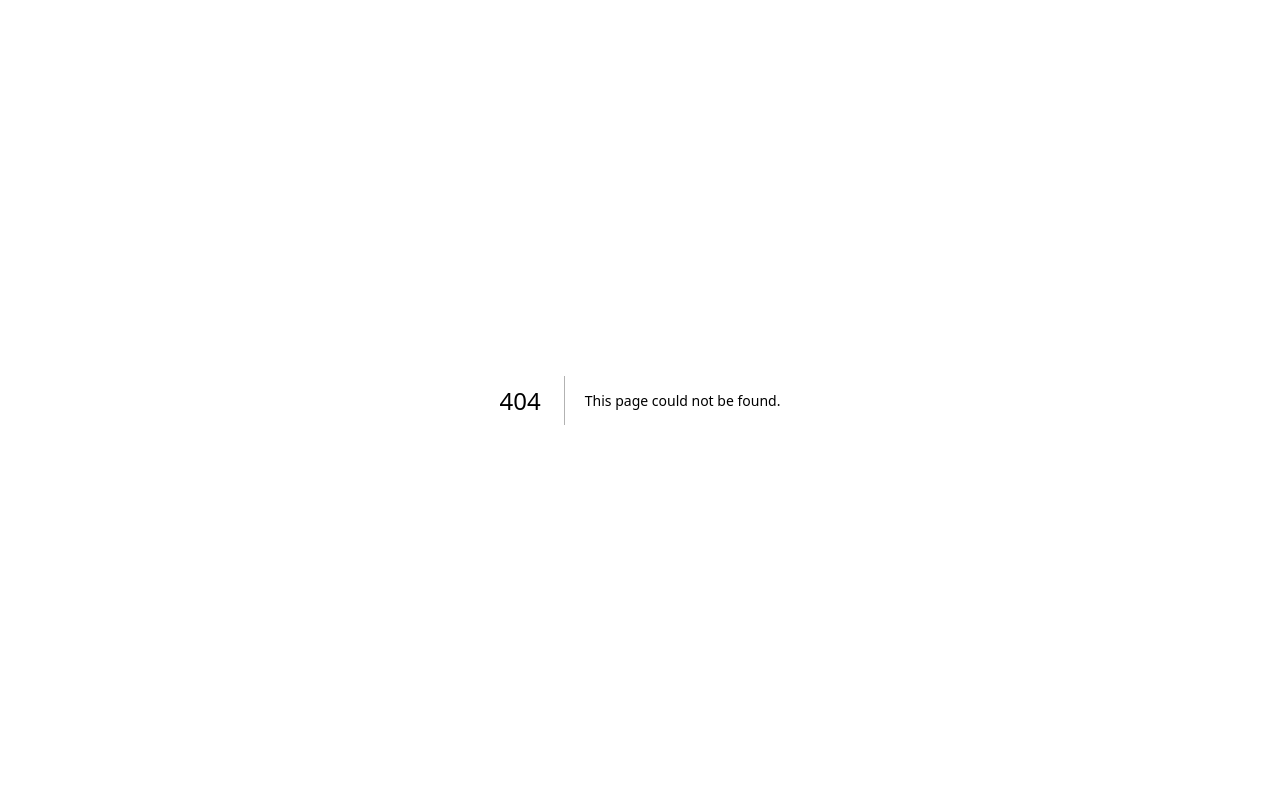
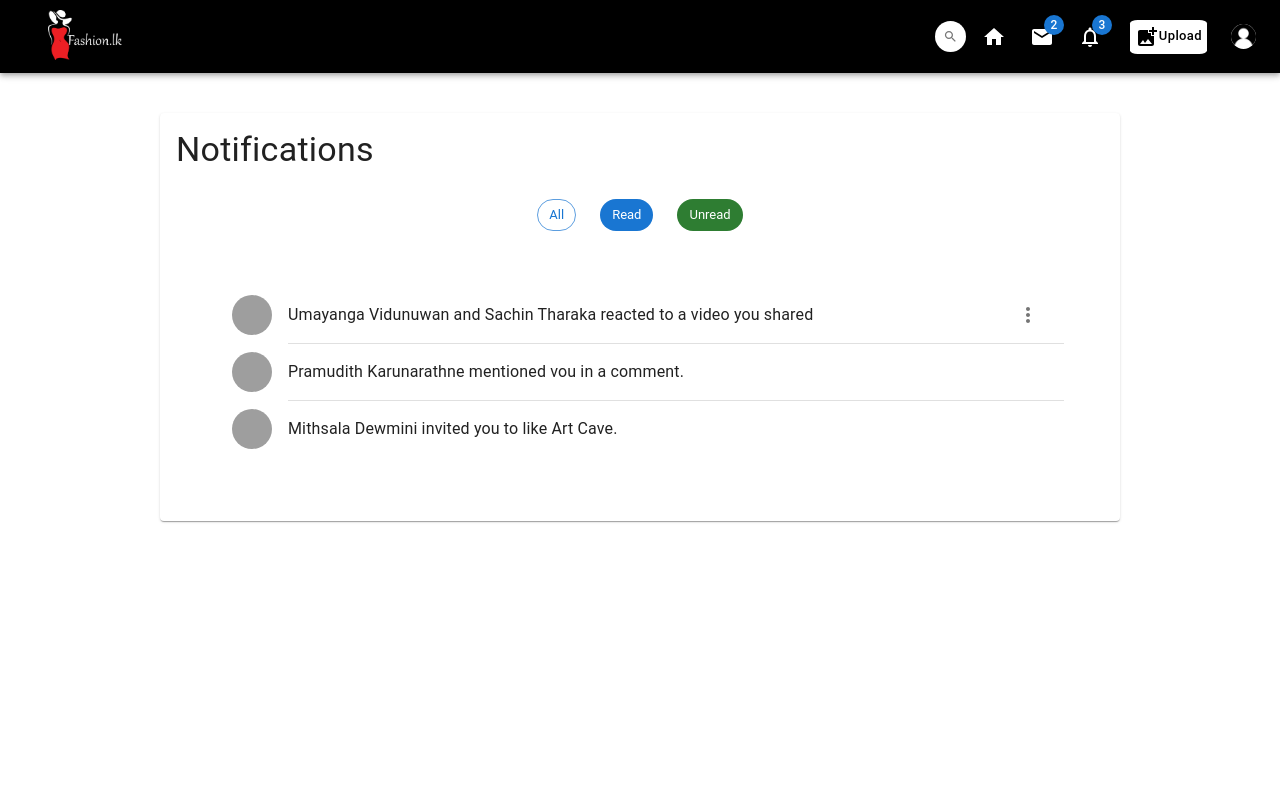
Before and after one commit to N-kapila/models-site, a Next.js app: page /notifications in a window 1280 px wide. Before the commit this address had no page. Shown: the top 800 px of the page. Built offline with nearby package versions, Linux system fonts and the light colour scheme; grey boxes are pictures that could not be loaded.

Commit message:
notification page created

```diff
--- a/src/app/header/page.tsx
+++ b/src/app/header/page.tsx
@@ -169,7 +169,7 @@ const page: React.FC = () => {
 
         <ListItem button component="a" href="/notifications">
           <ListItemIcon>
-            <Badge badgeContent={4} color="primary">
+            <Badge badgeContent={3} color="primary">
               <NotificationsNoneIcon />
             </Badge>
           </ListItemIcon>
@@ -280,8 +280,8 @@ const page: React.FC = () => {
             </Badge>
           </IconButton>
 
-          <IconButton href="/notification" sx={{ color: "white" }}>
-            <Badge badgeContent={4} color="primary">
+          <IconButton href="/notifications" sx={{ color: "white" }}>
+            <Badge badgeContent={3} color="primary">
               <NotificationsNoneIcon sx={{ display: { xs: "flex" } }} />
             </Badge>
           </IconButton>
--- /dev/null
+++ b/src/app/notifications/page.tsx
@@ -0,0 +1,162 @@
+"use client";
+
+import React, { useState } from "react";
+import {
+  Box,
+  Typography,
+  Chip,
+  Card,
+  CardContent,
+  List,
+  ListItem,
+  Divider,
+  ListItemText,
+  ListItemAvatar,
+  Avatar,
+  IconButton,
+  Menu,
+  MenuItem,
+} from "@mui/material";
+import Layout from "../components/Layout";
+import MoreVertIcon from "@mui/icons-material/MoreVert";
+
+const options = [
+  "Remove This Notification",
+  "Turn Off Notification about this Status",
+  "Report",
+];
+const ITEM_HEIGHT = 48;
+
+const Page: React.FC = () => {
+  const handleClickAll = () => {
+    console.info("You clicked the All icon.");
+  };
+  const handleClickRead = () => {
+    console.info("You clicked the Read icon.");
+  };
+  const handleClickUnread = () => {
+    console.info("You clicked the UnRead icon.");
+  };
+
+  const [anchorEl, setAnchorEl] = React.useState<null | HTMLElement>(null);
+  const MenuOpen = Boolean(anchorEl);
+  const [open, setOpen] = useState(false);
+
+  const handleClick = (event: React.MouseEvent<HTMLElement>) => {
+    setAnchorEl(event.currentTarget);
+  };
+
+  const handleMenuClose = () => {
+    setAnchorEl(null);
+  };
+
+  const handleClose = () => {
+    setOpen(false);
+  };
+
+  return (
+    <Layout>
+      <Box sx={{ flexGrow: 1, height: "100vh", p: 5 }}>
+        <Card sx={{ width: { xs: "100%", sm: "80%" }, mx: "auto" }}>
+          <CardContent>
+            <Typography variant="h4" gutterBottom>
+              Notifications
+            </Typography>
+            <Box
+              sx={{ display: "flex", gap: 3, justifyContent: "center", p: 2 }}
+            >
+              <Chip
+                label="All"
+                onClick={handleClickAll}
+                color="primary"
+                variant="outlined"
+              />
+              <Chip label="Read" onClick={handleClickRead} color="primary" />
+              <Chip
+                label="Unread"
+                onClick={handleClickUnread}
+                color="success"
+              />
+            </Box>
+            <List sx={{ width: "100%", bgcolor: "background.paper", p: 5 }}>
+              <ListItem
+                alignItems="center" // Center the content vertically
+                sx={{
+                  "&:hover": {
+                    backgroundColor: "rgba(0, 0, 0, 0.08)",
+                    cursor: "pointer",
+                  },
+                }}
+              >
+                <ListItemAvatar>
+                  <Avatar alt="Remy Sharp" src="/static/images/avatar/1.jpg" />
+                </ListItemAvatar>
+                <ListItemText primary="Umayanga Vidunuwan and Sachin Tharaka reacted to a video you shared" />
+
+                <>
+                  <IconButton aria-label="settings" onClick={handleClick}>
+                    <MoreVertIcon />
+                  </IconButton>
+                  <Menu
+                    id="long-menu"
+                    anchorEl={anchorEl}
+                    open={MenuOpen}
+                    onClose={handleMenuClose}
+                    PaperProps={{
+                      style: {
+                        maxHeight: ITEM_HEIGHT * 4.5,
+                        width: "30ch",
+                      },
+                    }}
+                  >
+                    {options.map((option) => (
+                      <MenuItem key={option} onClick={handleClose}>
+                        {option}
+                      </MenuItem>
+                    ))}
+                  </Menu>
+                </>
+              </ListItem>
+
+              <Divider variant="inset" component="li" />
+              <ListItem
+                alignItems="center"
+                sx={{
+                  "&:hover": {
+                    backgroundColor: "rgba(0, 0, 0, 0.08)",
+                    cursor: "pointer",
+                  },
+                }}
+              >
+                <ListItemAvatar>
+                  <Avatar
+                    alt="Travis Howard"
+                    src="/static/images/avatar/2.jpg"
+                  />
+                </ListItemAvatar>
+                <ListItemText primary="Pramudith Karunarathne mentioned vou in a comment." />
+              </ListItem>
+              <Divider variant="inset" component="li" />
+              <ListItem
+                alignItems="center"
+                sx={{
+                  "&:hover": {
+                    backgroundColor: "rgba(0, 0, 0, 0.08)",
+                    cursor: "pointer",
+                  },
+                }}
+              >
+                <ListItemAvatar>
+                  <Avatar alt="Cindy Baker" src="/static/images/avatar/3.jpg" />
+                </ListItemAvatar>
+                <ListItemText primary="Mithsala Dewmini invited you to like Art Cave." />
+              </ListItem>
+            </List>
+          </CardContent>
+        </Card>
+      </Box>
+    </Layout>
+  );
+};
+
+export default Page;
```
